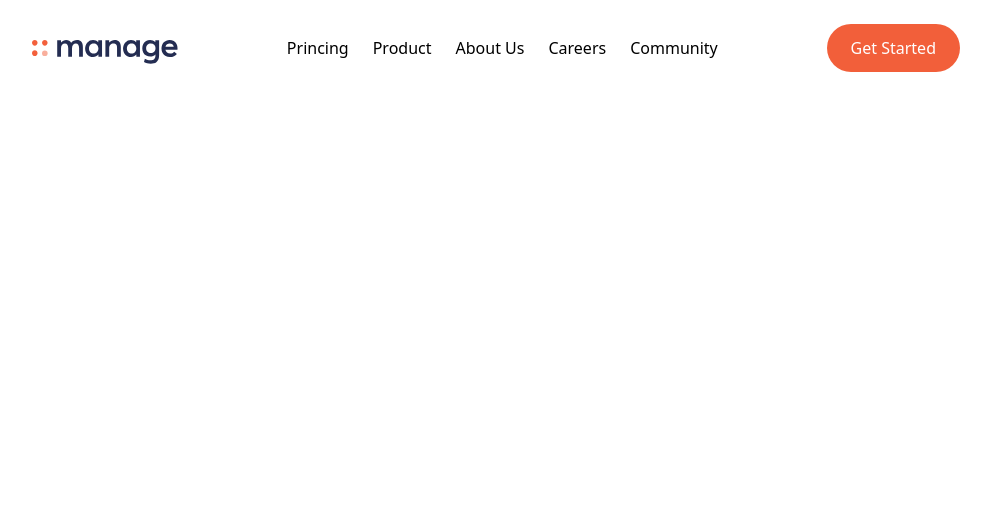
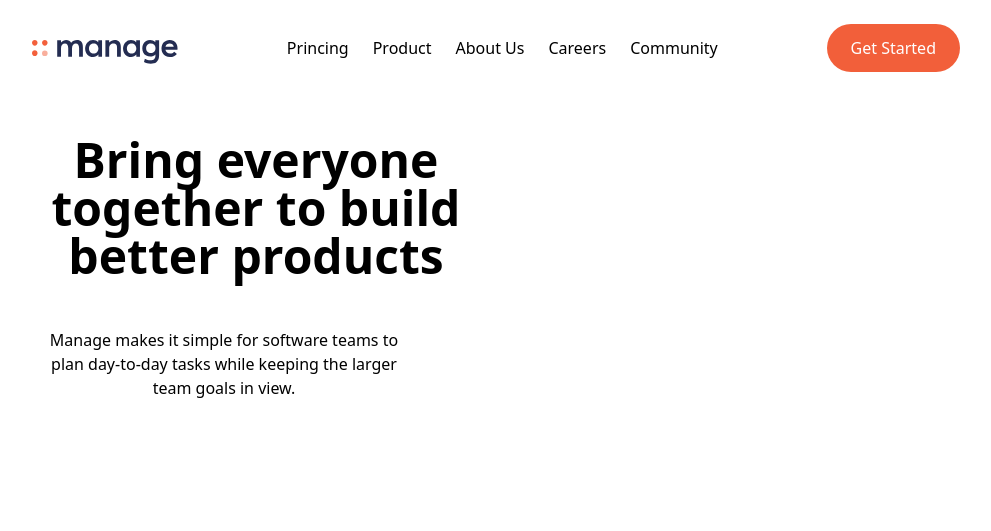
Before and after one commit to EACUAMBA/tailwind_crash_course_by_traversy_media, a website: page index.html in a window 1280 px wide. Shown: the whole page, without its empty margins (144-1135 px from the left). Drawn offline with Linux system fonts and the light colour scheme.

Commit message:
Criei a secção do hero.

```diff
--- a/index.html
+++ b/index.html
@@ -37,6 +37,24 @@
         Started</a>
     </div>
   </nav>
+
+  <!-- Hero Section -->
+<section class="" id="hero">
+  <div class="container flex fex-col-reverse md:flex-row items-center px-6 mx-auto mt-10 space-y-0 md:space-y-0">
+    <!-- Left item -->
+    <div class="flex flex-col mb-32 space-y-12 md:w-1/2">
+      <h1 class="max-w-md text-4xl font-bold text-center md:text-5xl md:textLeft">
+        Bring everyone together to build better products
+      </h1>
+      <p class="max-w-sm text-center text darkGrayishBlue md:textLeft">
+        Manage makes it simple for software teams to plan day-to-day tasks
+        while keeping the larger team goals in view.
+      </p>
+    </div>
+    <!-- Image -->
+
+  </div>
+</section>
 </body>
 
 </html>
```
Also changed, not shown: css/main.css.
